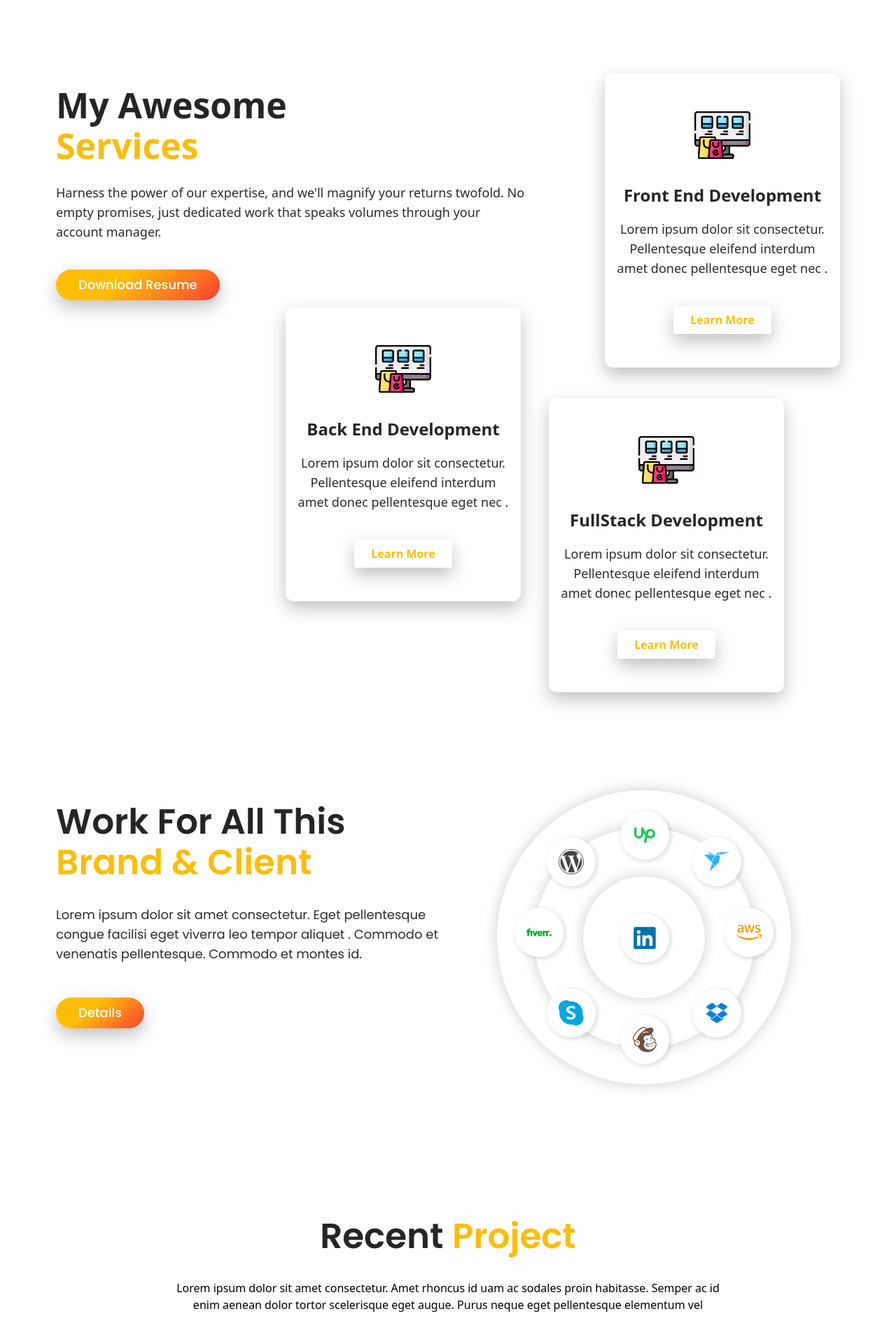
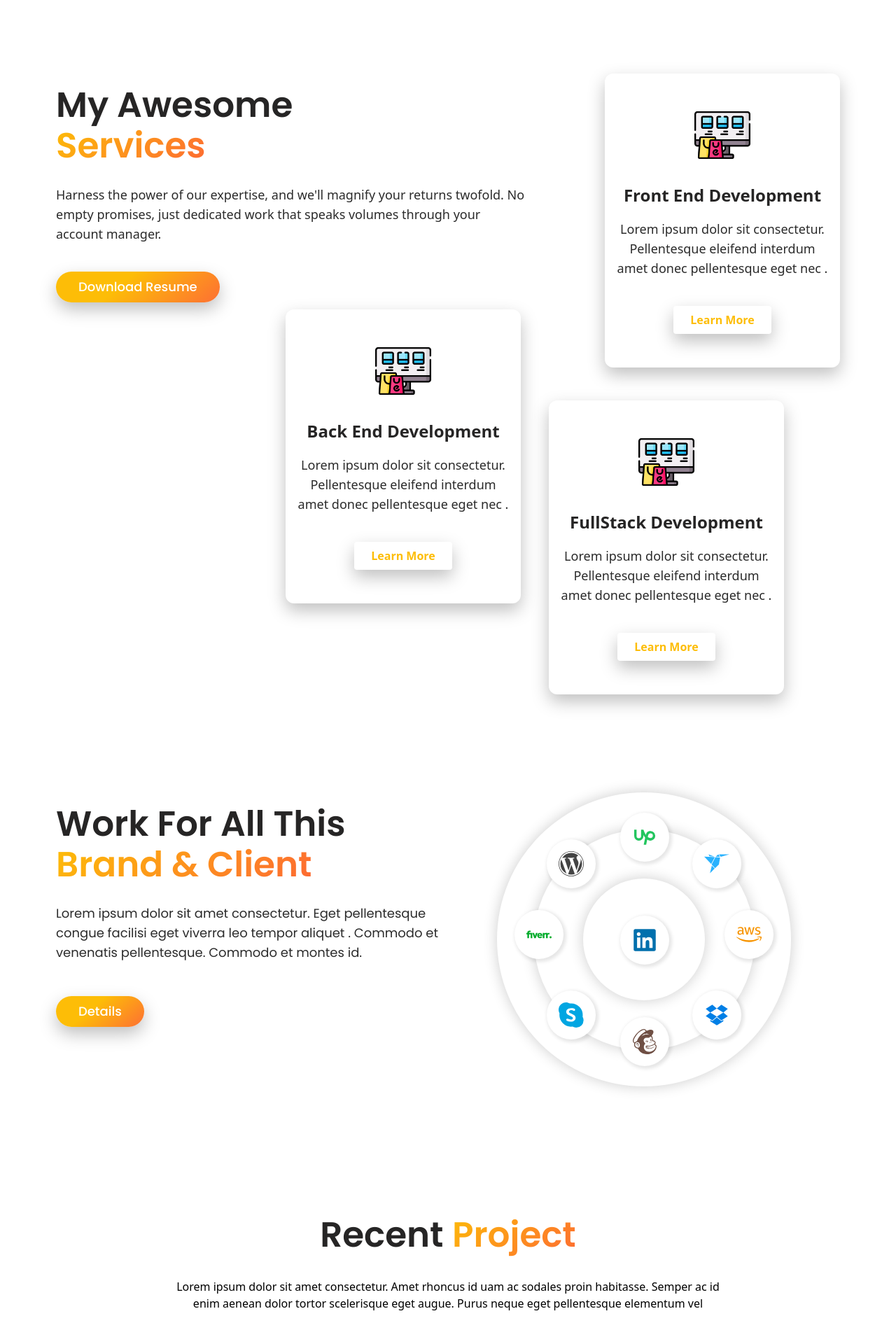
Before and after one commit to dmabuhasib/dm_portfolio, a Next.js app: page / in a window 1280 px wide. Shown: the part 600-2520 px from the top of the page at 70% size. Built offline with nearby package versions, Linux system fonts and the light colour scheme.

Commit message:
color-fix

```diff
--- a/components/abouSec/AboutPartnerSec.js
+++ b/components/abouSec/AboutPartnerSec.js
@@ -16,7 +16,7 @@ const AboutPartnerSec = () => {
         </div>
         <div className="w-full sm:w-2/4 sm:pl-6 py-8 sm:py-0">
           <SubHeading
-            className="text-sm md:text-base lg:text-lg xl:text-xl yellow-gr2 font-pop font-bold"
+            className="inline-block text-sm md:text-base lg:text-lg xl:text-xl yellow-gr2 font-pop font-bold"
             title="WHO I AM"
           />
           <div className=" leading-[36px] w-[100%]  lg:pt-8 lg:pb-4 sm:leading-[44px] md:leading-[50px]">
--- a/components/homeSec/BrandCSec.js
+++ b/components/homeSec/BrandCSec.js
@@ -19,12 +19,12 @@ const BrandCSec = () => {
               <h2 className=" text-[32px] sm:text-[36px] md:text-[40px] lg:text-[50px] font-pop font-semibold text-primary">
                 Work For All This
               </h2>
-              <h2 className="  text-[32px] sm:text-[36px] md:text-[40px] lg:text-[50px] font-pop font-semibold text-yellowp">
+              <h2 className=" inline-block text-[32px] sm:text-[36px] md:text-[40px] lg:text-[50px] font-pop font-semibold yellow-gr2">
                 Brand & Client
               </h2>
             </div>
             <Para
-              className=" text-sm sm:text-base lg:text-lg text-para font-pop pb-6 md:pb-6 lg:pb-12 pt-5 md:pt-8"
+              className=" text-sm sm:text-base lg:text-lg text-para font-pop pb-6 md:pb-6 lg:pb-12 pt-3 md:pt-4"
               title="Lorem ipsum dolor sit amet consectetur. Eget pellentesque
             congue facilisi eget viverra leo tempor aliquet . Commodo et
              venenatis pellentesque. Commodo et montes id."
--- a/components/homeSec/ProjectSec.js
+++ b/components/homeSec/ProjectSec.js
@@ -13,7 +13,7 @@ const ProjectSec = () => {
               <h2 className=" text-[32px] sm:text-[36px] md:text-[40px] lg:text-[50px] font-pop font-semibold text-primary">
                 Recent
               </h2> &nbsp; &nbsp;
-              <h2 className="  text-[32px] sm:text-[36px] md:text-[40px] lg:text-[50px] font-pop font-semibold text-yellowp">
+              <h2 className="  text-[32px] sm:text-[36px] md:text-[40px] lg:text-[50px] font-pop font-semibold yellow-gr2">
                 Project
               </h2>
 
--- a/components/homeSec/ServicePart.js
+++ b/components/homeSec/ServicePart.js
@@ -1,4 +1,3 @@
-import React from 'react';
 import Container from '../layout/Container';
 import Para from '../layout/Para';
 import Link from 'next/link';
@@ -9,17 +8,17 @@ const ServicePart = () => {
   return (
     <Container>
       <div className="sm:flex justify-between flex-wrap pb-24 sm:pt-0 sm:pb-7 md:pb-0 sm: px-3 sm:px-5 xl:px-0 sm:mb-10 md:mb-[40px]">
-        <div className="w-[95%] sm:w-2/4 md:w-[60%] mt-4 mb-6 sm:mb-28  md:mb-36 lg:mb-40">
+        <div className="w-[95%] sm:w-[50%] md:w-[60%] mt-4 mb-6 sm:mb-28  md:mb-36 lg:mb-40">
           <div className="leading-[36px] sm:leading-[44px] md:leading-[58px]">
-            <h2 className=" text-[32px] sm:text-[36px] md:text-[40px] lg:text-[50px] font-monA font-semibold text-primary">
+            <h2 className=" text-[32px] sm:text-[36px] md:text-[40px] lg:text-[50px] font-pop font-semibold text-primary">
               My Awesome
             </h2>
-            <h2 className="  text-[32px] sm:text-[36px] md:text-[40px] lg:text-[50px] font-monA font-semibold text-yellowp">
+            <h2 className=" inline-block text-[32px] yellow-gr2 sm:text-[36px] md:text-[40px] lg:text-[50px] font-pop font-semibold ">
               Services
             </h2>
           </div>
           <Para
-            className=" text-sm sm:text-base lg:text-lg text-para font-inter pb-6 md:pb-6 lg:pb-10 pt-5 md:pt-6 "
+            className=" text-sm sm:text-base lg:text-lg text-para font-inter pb-6 md:pb-6 lg:pb-10 pt-3 md:pt-4 "
             title="Harness the power of our expertise, and we'll magnify your returns twofold. No empty promises, just dedicated work that speaks volumes through your account manager."
           />
           <div className="flex gap-4">
--- a/components/servicesSec/OfferSec.js
+++ b/components/servicesSec/OfferSec.js
@@ -15,11 +15,11 @@ const OfferSec = () => {
             title="WHAT I OFFER"
           />
            <div className=" leading-[36px] lg:pt-8 lg:pb-4 sm:leading-[44px] md:leading-[58px] text-center">
-            <h2 className=" text-[28px] sm:text-[36px] md:text-[40px] lg:text-[56px] inline font-popA font-semibold text-primary">
+            <h2 className=" text-[28px] sm:text-[36px] md:text-[40px] lg:text-[56px] inline font-pop font-semibold text-primary">
             My Services
             </h2>
-            &nbsp;
-            <h2 className=" text-[28px] sm:text-[36px] md:text-[40px]  inline lg:text-[56px] font-popA font-semibold yellow-gr2">
+            &nbsp; &nbsp;
+            <h2 className=" text-[28px] sm:text-[36px] md:text-[40px]  inline lg:text-[56px] font-pop font-semibold yellow-gr2">
             Category
             </h2>
 
--- a/styles/globals.css
+++ b/styles/globals.css
@@ -11,12 +11,12 @@
 }
 
 .yellow-gr {
-    background: linear-gradient(139.27deg,  #FDBD07 40%, #FD3F33 99.57%);
+    background: linear-gradient(139.27deg,  #FDBD07 40%, #fd7033 99.57%);
 
 
 }
 .yellow-gr2 {
-    background: linear-gradient(139.27deg,  #FDBD07 30%, #fd6933 99.57%);
+    background: linear-gradient(139.27deg,  #FDBD07 0%, #fd6933 99.57%);
     -webkit-background-clip: text;
     -webkit-text-fill-color: transparent;
 
```
